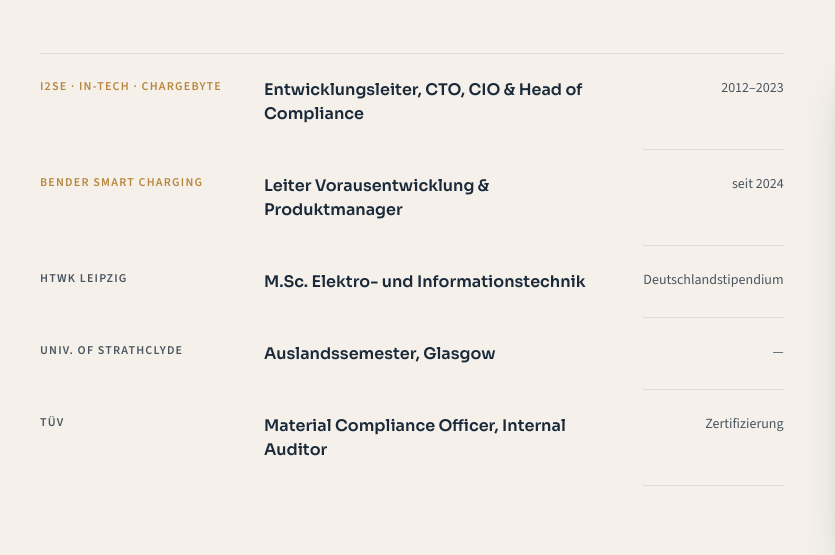
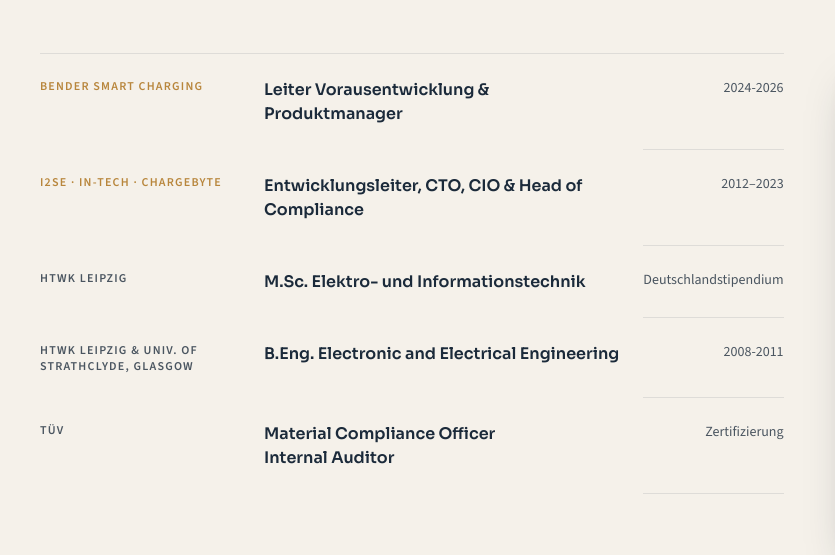
Before and after one commit to ch-aurich/christian-aurich-website, a plain HTML site: page index.html in a window 1280 px wide. Shown: the part 2835-3390 px from the top of the page, 0-835 px from the left. Drawn offline with nearby package versions, Linux system fonts and the light colour scheme.

Commit message:
Lebenslauf Details überarbeitet

```diff
--- a/index.html
+++ b/index.html
@@ -186,9 +186,9 @@
     </div>
     <div class="flex flex-wrap justify-center items-center gap-x-12 gap-y-6">
       <span class="font-heading font-700 text-cream/35 text-lg tracking-tight">I2SE GmbH</span>
-      <span class="font-heading font-700 text-cream/35 text-lg tracking-tight">in-tech smart charging</span>
+      <span class="font-heading font-700 text-cream/35 text-lg tracking-tight">in-tech smart charging GmbH</span>
       <span class="font-heading font-700 text-cream/35 text-lg tracking-tight">chargebyte GmbH</span>
-      <span class="font-heading font-700 text-cream/35 text-lg tracking-tight">Bender Smart Charging</span>
+      <span class="font-heading font-700 text-cream/35 text-lg tracking-tight">Bender Smart Charging GmbH</span>
     </div>
   </div>
 </section>
@@ -322,14 +322,14 @@
     <div class="grid lg:grid-cols-[1.3fr,0.7fr] gap-14 items-start">
       <div class="reveal grid grid-cols-1 sm:grid-cols-[200px,1fr,auto] sm:gap-x-6 border-t border-navy/10">
         <div class="contents">
+          <span class="text-xs tracking-[0.1em] uppercase font-semibold text-bronze pt-6 sm:py-6">Bender Smart Charging</span>
+          <span class="font-heading font-700 pt-1 sm:pt-6 sm:py-6">Leiter Vorausentwicklung &amp; Produktmanager</span>
+          <span class="text-graphite text-sm pb-6 sm:py-6 sm:text-right border-b border-navy/10">2024-2026</span>
+        </div>
+        <div class="contents">
           <span class="text-xs tracking-[0.1em] uppercase font-semibold text-bronze pt-6 sm:py-6">I2SE · in-tech · chargebyte</span>
           <span class="font-heading font-700 pt-1 sm:pt-6 sm:py-6">Entwicklungsleiter, CTO, CIO &amp; Head of Compliance</span>
           <span class="text-graphite text-sm pb-6 sm:py-6 sm:text-right border-b border-navy/10">2012–2023</span>
-        </div>
-        <div class="contents">
-          <span class="text-xs tracking-[0.1em] uppercase font-semibold text-bronze pt-6 sm:py-6">Bender Smart Charging</span>
-          <span class="font-heading font-700 pt-1 sm:pt-6 sm:py-6">Leiter Vorausentwicklung &amp; Produktmanager</span>
-          <span class="text-graphite text-sm pb-6 sm:py-6 sm:text-right border-b border-navy/10">seit 2024</span>
         </div>
         <div class="contents">
           <span class="text-xs tracking-[0.1em] uppercase font-semibold text-graphite pt-6 sm:py-6">HTWK Leipzig</span>
@@ -337,13 +337,13 @@
           <span class="text-graphite text-sm pb-6 sm:py-6 sm:text-right border-b border-navy/10">Deutschlandstipendium</span>
         </div>
         <div class="contents">
-          <span class="text-xs tracking-[0.1em] uppercase font-semibold text-graphite pt-6 sm:py-6">Univ. of Strathclyde</span>
-          <span class="font-heading font-700 pt-1 sm:pt-6 sm:py-6">Auslandssemester, Glasgow</span>
-          <span class="text-graphite text-sm pb-6 sm:py-6 sm:text-right border-b border-navy/10">—</span>
+          <span class="text-xs tracking-[0.1em] uppercase font-semibold text-graphite pt-6 sm:py-6">HTWK Leipzig &amp; Univ. of Strathclyde, Glasgow</span>
+          <span class="font-heading font-700 pt-1 sm:pt-6 sm:py-6">B.Eng. Electronic and Electrical Engineering</span>
+          <span class="text-graphite text-sm pb-6 sm:py-6 sm:text-right border-b border-navy/10">2008-2011</span>
         </div>
         <div class="contents">
           <span class="text-xs tracking-[0.1em] uppercase font-semibold text-graphite pt-6 sm:py-6">TÜV</span>
-          <span class="font-heading font-700 pt-1 sm:pt-6 sm:py-6">Material Compliance Officer, Internal Auditor</span>
+          <span class="font-heading font-700 pt-1 sm:pt-6 sm:py-6">Material Compliance Officer<br/>Internal Auditor</span>
           <span class="text-graphite text-sm pb-6 sm:py-6 sm:text-right border-b border-navy/10">Zertifizierung</span>
         </div>
       </div>
```
